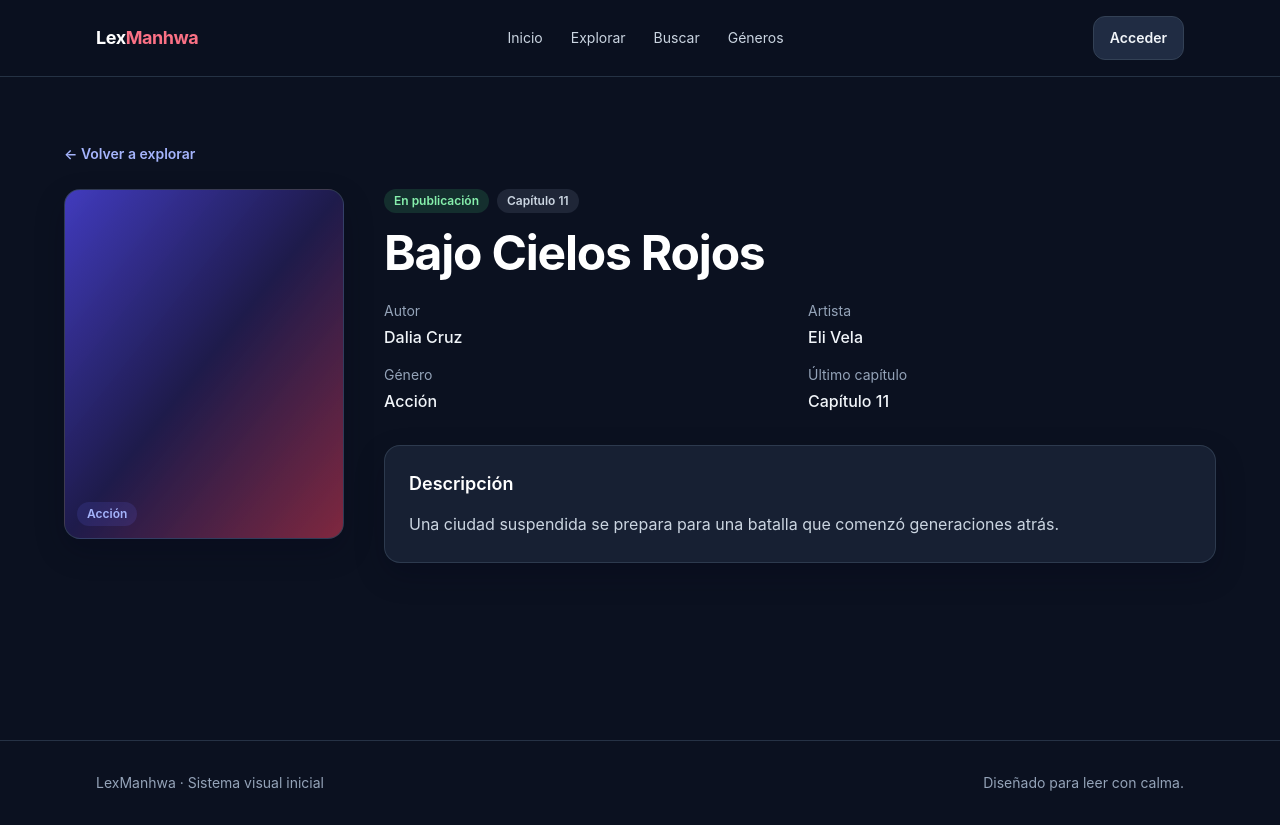
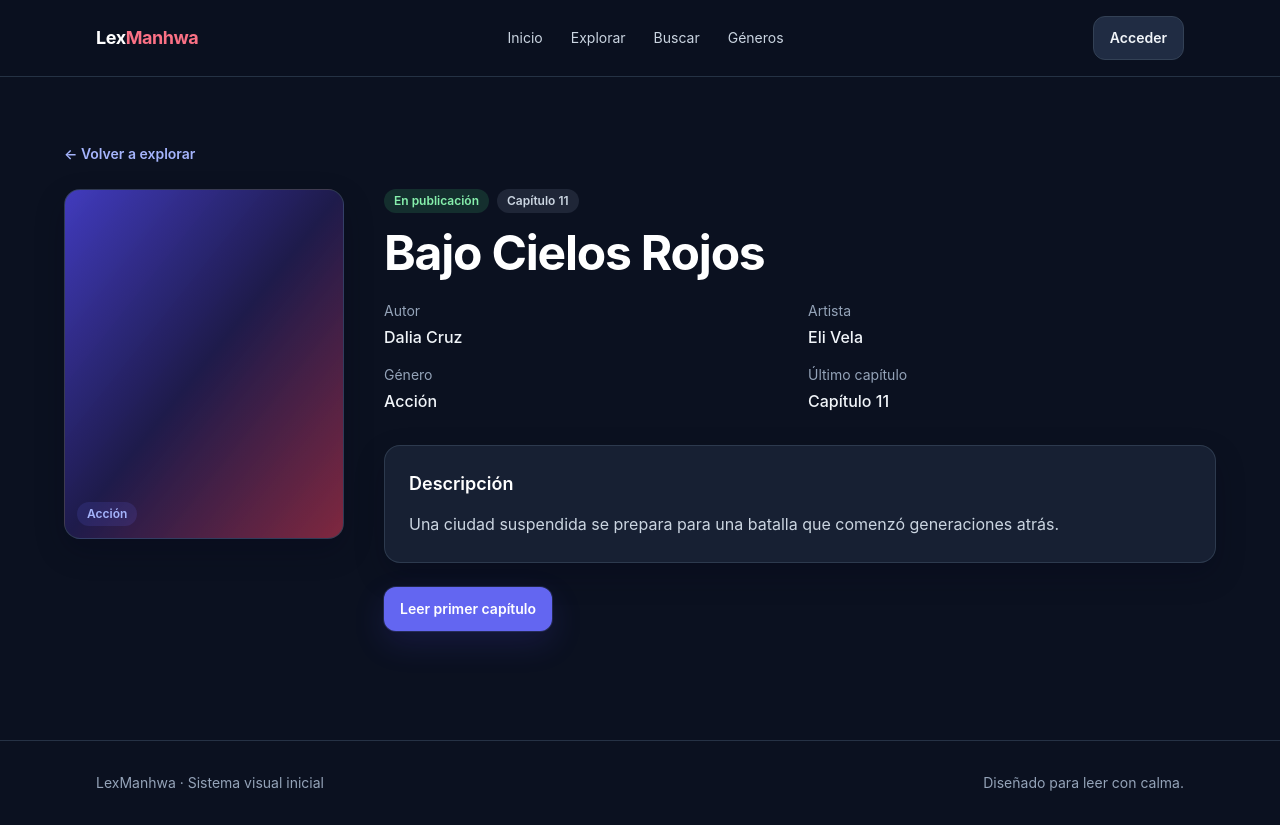
Before and after one commit to Crow8-not/lexManhwa, a React (Vite) app: page /manhwa/bajo-cielos-rojos in a window 1280 px wide. Built offline with nearby package versions, Linux system fonts and the light colour scheme.

Commit message:
Pagina funcional sin base de datos

```diff
--- a/src/pages/manhwa/ManhwaDetailPage.tsx
+++ b/src/pages/manhwa/ManhwaDetailPage.tsx
@@ -97,6 +97,14 @@ function ManhwaDetailPage() {
                 {manhwa.description}
               </p>
             </Card>
+            <div className="mt-6 flex gap-3">
+              <Link
+                to={`/lector?manhwa=${manhwa.slug}`}
+                className="inline-flex min-h-11 items-center justify-center rounded-xl bg-primary-500 px-4 py-2 text-sm font-semibold text-white shadow-glow transition-colors hover:bg-primary-400 focus-visible:outline-none focus-visible:ring-2 focus-visible:ring-primary-400"
+              >
+                Leer primer capítulo
+              </Link>
+            </div>
           </div>
         </div>
       </article>
--- /dev/null
+++ b/src/routes/ProtectedAdminRoute.tsx
@@ -0,0 +1,12 @@
+import { useState, useEffect } from 'react';
+import { Navigate } from 'react-router-dom';
+import { isAdmin } from '../features/admin/checkAdmin';
+
+export default function ProtectedAdminRoute({ children }: { children: React.ReactNode }) {
+  const [admin, setAdmin] = useState<boolean | null>(null);
+  useEffect(() => {
+    isAdmin().then(setAdmin);
+  }, []);
+  if (admin === null) return <div>Cargando...</div>;
+  return admin ? <>{children}</> : <Navigate to="/" replace />;
+}
```
